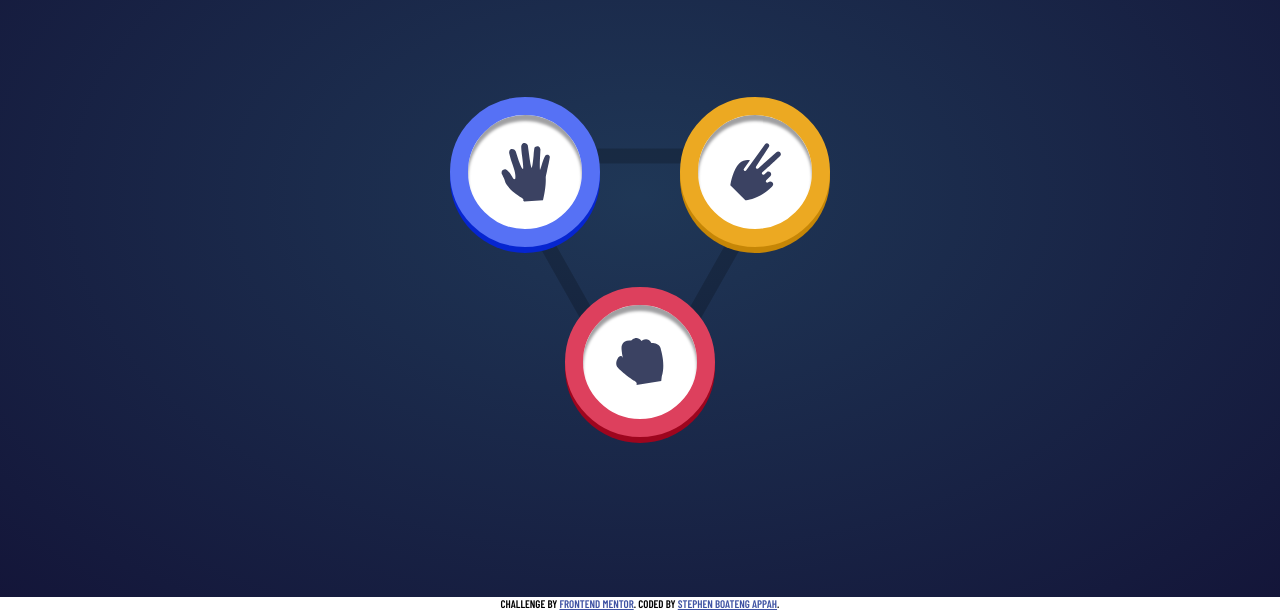
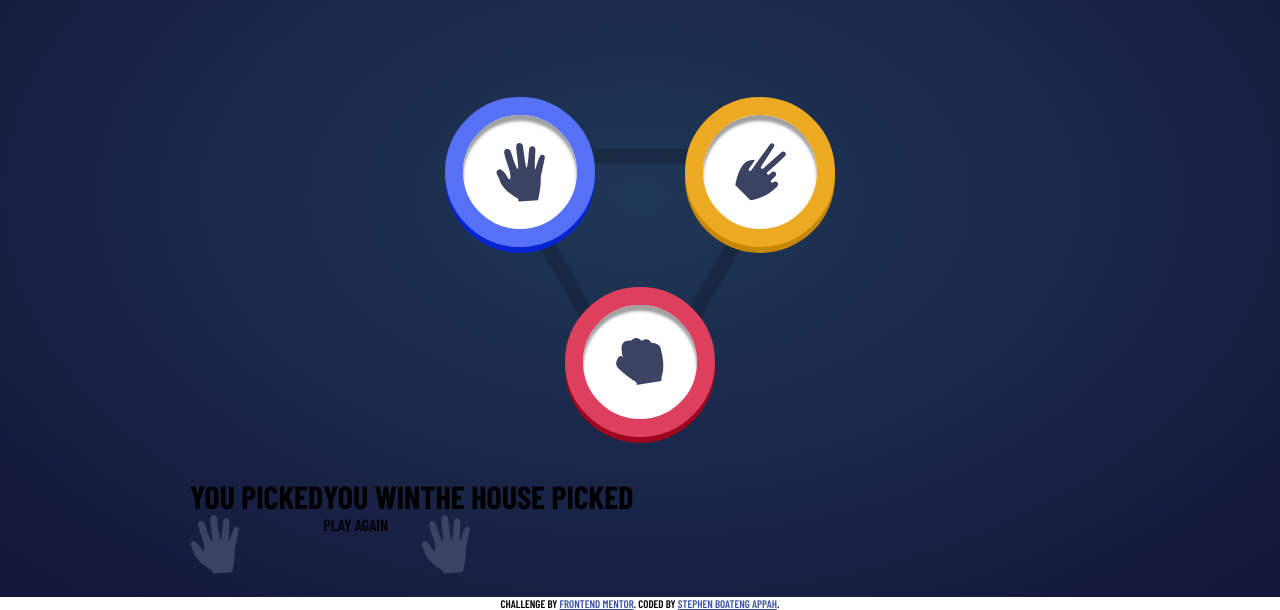
Before and after one commit to Steph-en/Rock-Paper-Scissors, a plain HTML site: page original.html in a window 1280 px wide. Shown: the part 222-832 px from the top of the page. Drawn offline with nearby package versions, Linux system fonts and the light colour scheme; files that its build step writes are made by us from their sources.

Commit message:
Done with player choice function and styling contest section

```diff
--- a/assets/css/main.css
+++ b/assets/css/main.css
@@ -12,6 +12,7 @@ body {
   text-transform: uppercase;
 }
 
+/* Score Board / Header Styling */
 .wrapper {
   width: 100vw;
   height: 100vh;
@@ -61,6 +62,7 @@ body {
   letter-spacing: 2px;
 }
 
+/* Rock Paper Scissors Box Styling */
 .hands{
   background-image: url(/assets/images/bg-triangle.svg);
   background-repeat: no-repeat;
@@ -73,14 +75,14 @@ body {
   margin-top: 100px;
 }
 
-.hands img{
+.hands .hand{
   cursor: pointer;
+  transition: all .35s;
 }
 
-.hand:hover{
+.hands .hand:hover{
   transform: scale(105%);
-  transition: all .35s;
-  /* opacity: 0.9; */
+  opacity: 0.86;
 }
 
 .hand{
@@ -94,14 +96,15 @@ body {
   align-items: center;
 }
 
+/* Rock Paper Scissors Styling */
 .paper{
-  margin-right: 40px;
+  margin-right: 45px;
   border: 18px solid hsl(230, 89%, 65%);
   box-shadow: 0 6px 0 0 hsl(231, 94%, 42%), inset 0 6px 3px 0 hsl(240, 1%, 63%);
 }
 
 .scissors{
-  margin-left: 40px;
+  margin-left: 45px;
   border: 18px solid  hsl(40, 84%, 53%);
   box-shadow: 0 6px 0 0 hsl(40, 94%, 40%), inset 0 6px 3px 0 hsl(240, 1%, 63%)
 }
@@ -110,3 +113,9 @@ body {
   border: 18px solid hsl(349, 70%, 56%);
   box-shadow: 0 6px 0 0 hsl(350, 94%, 32%), inset 0 6px 3px 0 hsl(240, 1%, 63%);
 }
+
+/* The Contest Styling */
+.contest{
+  width: 900px;
+  display: flex;
+}
--- a/assets/js/dist/script.dev.js
+++ b/assets/js/dist/script.dev.js
@@ -1,5 +1,6 @@
 "use strict";
 
+// Split login page
 var left = document.querySelector('.left');
 var right = document.querySelector('.right');
 var container = document.querySelector('.container');
--- a/assets/js/main.js
+++ b/assets/js/main.js
@@ -0,0 +1,12 @@
+// var contest = document.querySelector(".contest")
+// contest.style.display = "none"
+
+const pickUserHand = (hand) => {
+  console.log(hand)
+  // hide the start page
+  let hands = document.querySelector(".hands");
+  hands.style.display = "none";
+
+  // show the battle page
+  // contest.style.display = "block"
+}
--- a/assets/js/script.js
+++ b/assets/js/script.js
@@ -1,3 +1,4 @@
+// Split login page
 const left = document.querySelector('.left')
 const right = document.querySelector('.right')
 const container = document.querySelector('.container')
--- a/original.html
+++ b/original.html
@@ -1,5 +1,6 @@
 <!DOCTYPE html>
 <html lang="en">
+
 <head>
   <meta charset="UTF-8">
   <meta name="viewport" content="width=device-width, initial-scale=1.0">
@@ -17,20 +18,23 @@
   Score
   Rules
 
-  You Picked
-  The House Picked
-
-  You Win
   You Lose
 
-  Play Again
+
 
   <!-- Feel free to remove these styles or customise in your own stylesheet 👍 -->
   <style>
-    .attribution { font-size: 11px; text-align: center; }
-    .attribution a { color: hsl(228, 45%, 44%); }
+    .attribution {
+      font-size: 11px;
+      text-align: center;
+    }
+
+    .attribution a {
+      color: hsl(228, 45%, 44%);
+    }
   </style>
 </head>
+
 <body>
   <div class="wrapper">
     <!-- Tittle and Score Box -->
@@ -47,13 +51,37 @@
     <!-- Rock Paper Scissors Box -->
     <div class="hands">
       <div class="paper hand">
-        <img src="assets/images/icon-paper.svg" alt="paper">
+        <img src="assets/images/icon-paper.svg" alt="paper" onclick="pickUserHand('paper')">
       </div>
       <div class="scissors hand">
-        <img src="assets/images/icon-scissors.svg" alt="scissors">
+        <img src="assets/images/icon-scissors.svg" alt="scissors" onclick="pickUserHand('sicssors')">
       </div>
       <div class="rock hand">
-        <img src="assets/images/icon-rock.svg" alt="rock">
+        <img src="assets/images/icon-rock.svg" alt="rock" onclick="pickUserHand('rock ')">
+      </div>
+    </div>
+
+    <!-- Context Box -->
+    <div class="contest">
+      <div class="userhand">
+        <h1>You Picked</h1>
+        <div class="choiceContainer">
+          <img src="/assets/images/icon-paper.svg" alt="">
+        </div>
+      </div>
+      <div class="ref">
+        <div class="decission">
+          <h1>You Win</h1>
+        </div>
+        <div class="newgame">
+          Play Again
+        </div>
+      </div>
+      <div class="computerhand">
+        <h1>The House Picked</h1>
+        <div class="choiceContainer">
+          <img src="/assets/images/icon-paper.svg" alt="">
+        </div>
       </div>
     </div>
   </div>
@@ -66,7 +94,8 @@
   </div>
 
   <!-- Js -->
-  <script src="main.js"></script>
+  <script src="assets/js/main.js"></script>
 
 </body>
+
 </html>
```
Also changed, not shown: assets/js/dist/main.dev.js (added, +11 -0 lines).
